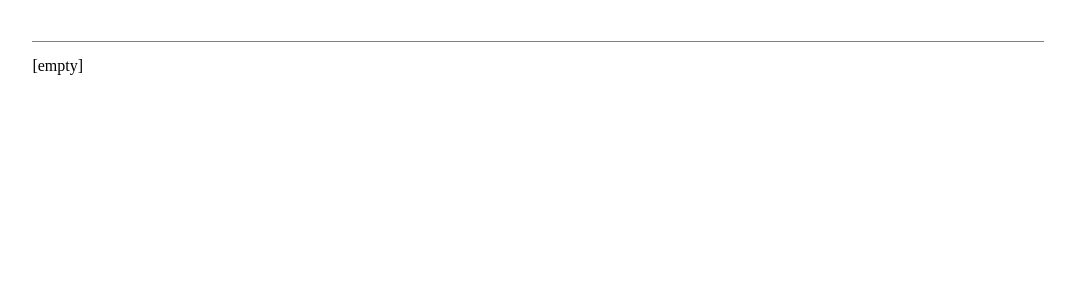
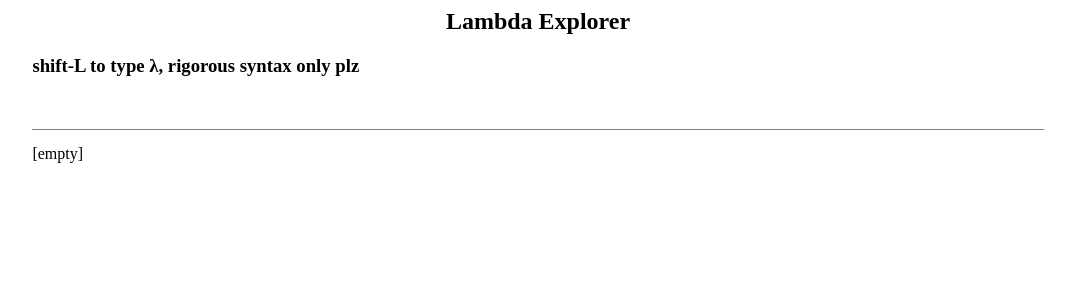
Before and after one commit to evinism/lambda-explorer, a React app: page / in a window 1280 px wide. Shown: the top 300 px of the page, without its empty margins (102-1177 px from the left). Built offline with nearby package versions, Linux system fonts and the light colour scheme.

Commit message:
minor fixes

```diff
--- a/package.json
+++ b/package.json
@@ -5,7 +5,8 @@
   "main": "index.js",
   "scripts": {
     "watch": "webpack --watch",
-    "dev": "webpack-dev-server --port 8080"
+    "dev": "webpack-dev-server --port 8080",
+    "start": "webpack-dev-server --port 80"
   },
   "author": "evin",
   "license": "MIT",
--- a/src/components/App/index.jsx
+++ b/src/components/App/index.jsx
@@ -7,6 +7,8 @@ class App extends React.Component {
   render() {
     return(
       <article>
+        <h1>Lambda Explorer</h1>
+        <h3>shift-L to type λ, rigorous syntax only plz</h3>
         <LambdaInput />
       </article>
     );
--- a/src/components/LambdaInput/index.jsx
+++ b/src/components/LambdaInput/index.jsx
@@ -107,7 +107,7 @@ export default class LambdaInput extends React.Component {
     }
 
     // -- Steps to recreate
-    const maxDepth = 100;
+    const maxDepth = 10000;
     let stepsToNormal = [ast];
     for (let i = 0; i < maxDepth; i++) {
       const nextStep = leftmostOutermostRedex(stepsToNormal[stepsToNormal.length - 1]);
@@ -149,7 +149,7 @@ export default class LambdaInput extends React.Component {
   render(){
     return (
       <div className="lambda-holder">
-        <input className="lambda-input" onChange={this.handleChange} value={this.state.text} ref='input' />
+        <input className="lambda-input" autoFocus onChange={this.handleChange} value={this.state.text} ref='input' />
         <div>{this.renderMetadata()}</div>
       </div>
     )
--- a/src/style.css
+++ b/src/style.css
@@ -2,7 +2,7 @@ h1 {
   text-align: center;
 }
 
-.lambda-holder {
+article {
   width: 80%;
   margin-left: auto;
   margin-right: auto;
```
